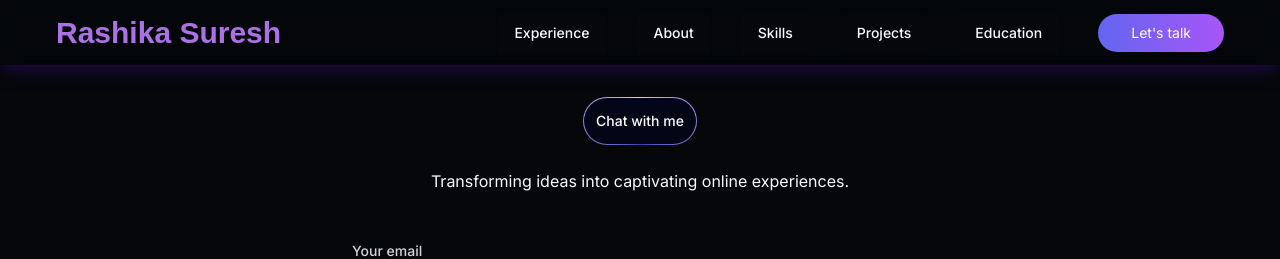
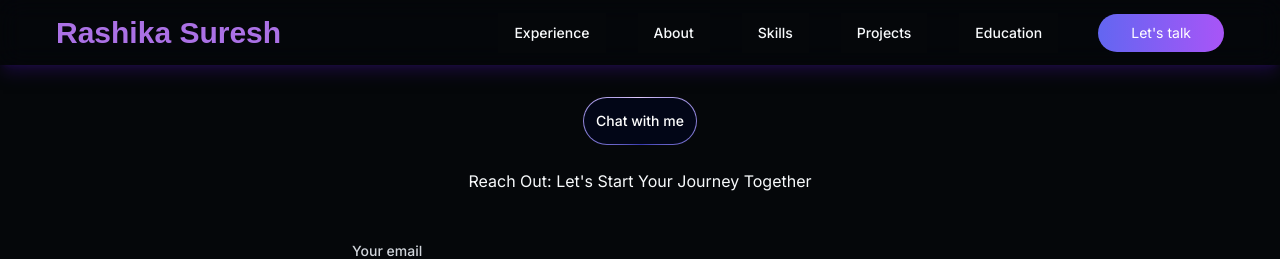
Before and after one commit to Rashika258/portfolio, a Next.js app: page /contact in a window 1280 px wide. Shown: the top 259 px of the page. Built offline with nearby package versions, Linux system fonts and the light colour scheme; a web font is replaced by a local one.

Commit message:
-- content changes

```diff
--- a/app/contact/page.tsx
+++ b/app/contact/page.tsx
@@ -8,7 +8,7 @@ export default function Contact() {
     <div className="mb-[80px] mt-[65px] h-[calc(100vh-145px)] w-full overflow-y-auto p-8 md:px-20">
       <HeaderText text="Chat with me" className="pt-0 md:justify-center" />
       <SubHeaderText
-        text={"Transforming ideas into captivating online experiences."}
+        text={"Reach Out: Let's Start Your Journey Together"}
       />
 
       <div className="flex w-full items-center justify-center py-8">
--- a/app/experience/page.tsx
+++ b/app/experience/page.tsx
@@ -11,7 +11,7 @@ export default function Experience() {
       <div className="flex h-full w-full flex-col ">
         <HeaderText text="Experience" className="pt-0 md:justify-center" />
         <SubHeaderText
-          text={`Charting the Map of Experience: Navigating Through Life's Terrain`}
+          text={`Charting the Map of Experience: Navigating Through Life's Milestones`}
         />
         <div className="flex w-full  xl:px-20 ">
           <VerticalTimelineComponent experiences={experiences} />
--- a/app/skills/page.tsx
+++ b/app/skills/page.tsx
@@ -30,7 +30,7 @@ export default function Skills() {
         className="pt-0 md:justify-center"
       />
       <SubHeaderText
-        text={"Building Innovative Apps with the Latest Technologies"}
+        text={"Pushing Boundaries with the Latest Technologies"}
         className="justify-start"
       />
 
--- a/components/data.ts
+++ b/components/data.ts
@@ -309,14 +309,14 @@ export const projects = [
 ];
 
 export const experiences = [
-  {
-    id: 1,
-    companyName: "Sangoma Technologies",
-    title: "Software Developer",
-    workDescription: [],
-    timeLineIcon: "/sangoma.png",
-    date: "2024 - Present",
-  },
+  // {
+  //   id: 1,
+  //   companyName: "Sangoma Technologies",
+  //   title: "Software Developer",
+  //   workDescription: [],
+  //   timeLineIcon: "/sangoma.png",
+  //   date: "2024 - Present",
+  // },
   {
     id: 2,
     companyName: "Hummingwave Technologies",
```
